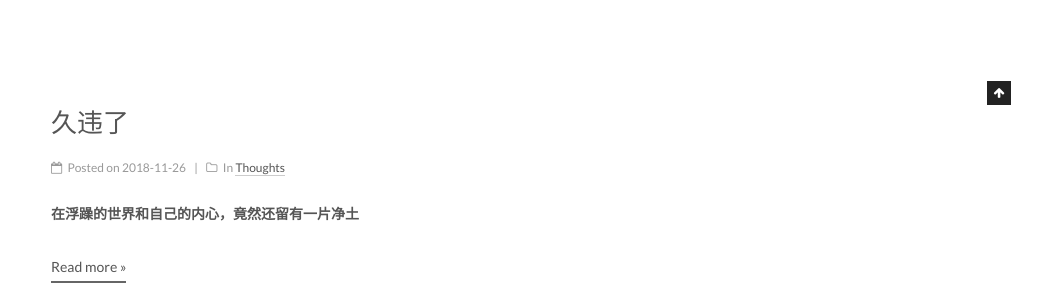
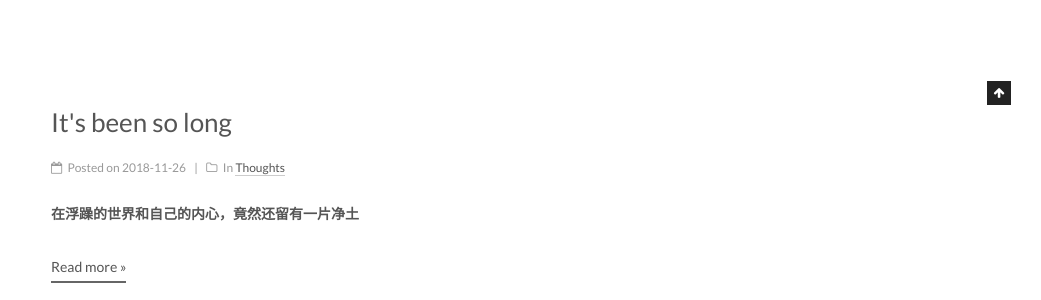
Before and after one commit to LuckyErving/LuckyErving.github.io, a Jekyll site: the page built from index.html, in a window 1280 px wide. Shown: the part 895-1195 px from the top of the page, without its empty margins (239-1280 px from the left). Built offline with Jekyll 4.4.1, drawn with Linux system fonts in a browser that asks for light colours; the list of posts is cut into pages by our own code.

```diff
--- a/_posts/2018-11-26-It's been so long.md
+++ b/_posts/2018-11-26-It's been so long.md
@@ -1,5 +1,5 @@
 ---
-title: 久违了
+title: It's been so long
 date: 2018-11-26 10:00
 categories: Thoughts
 tags: 反思 第一篇博文
```
